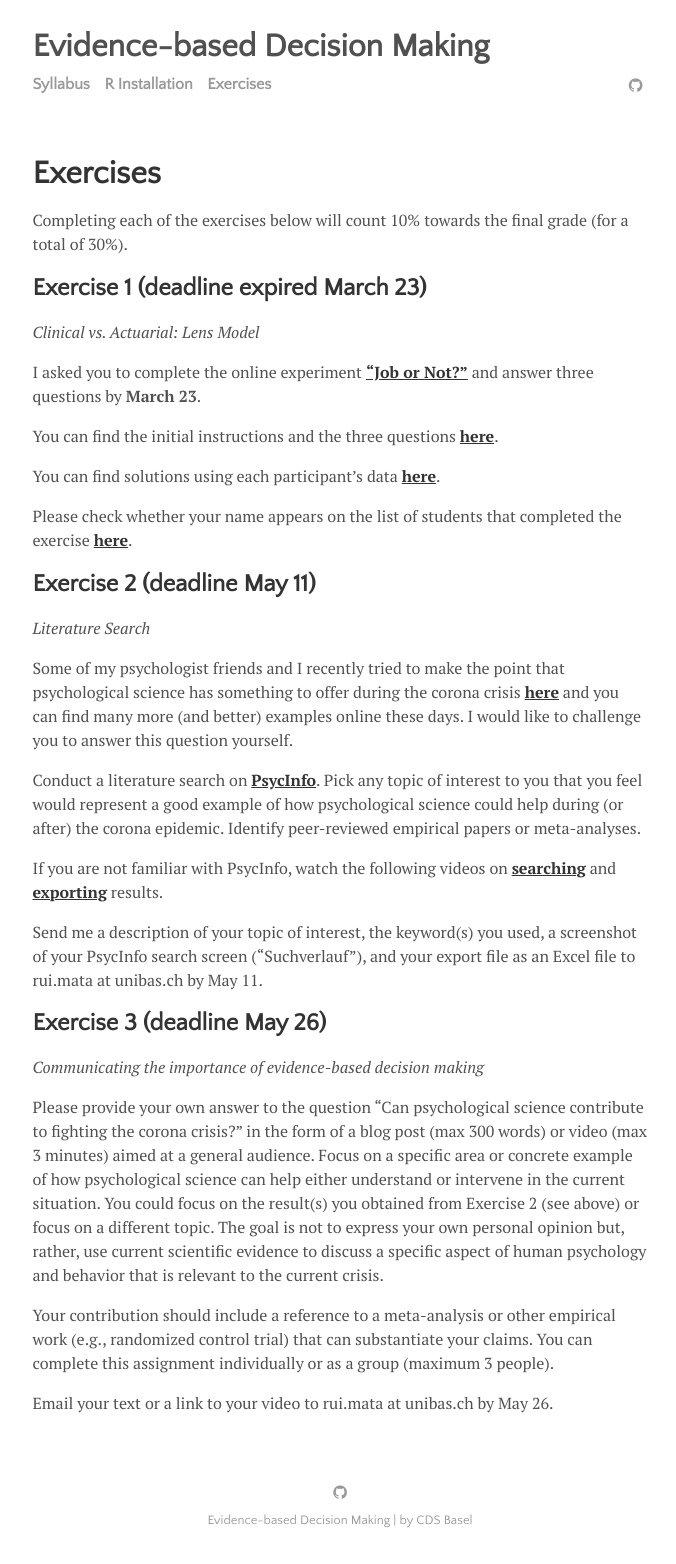
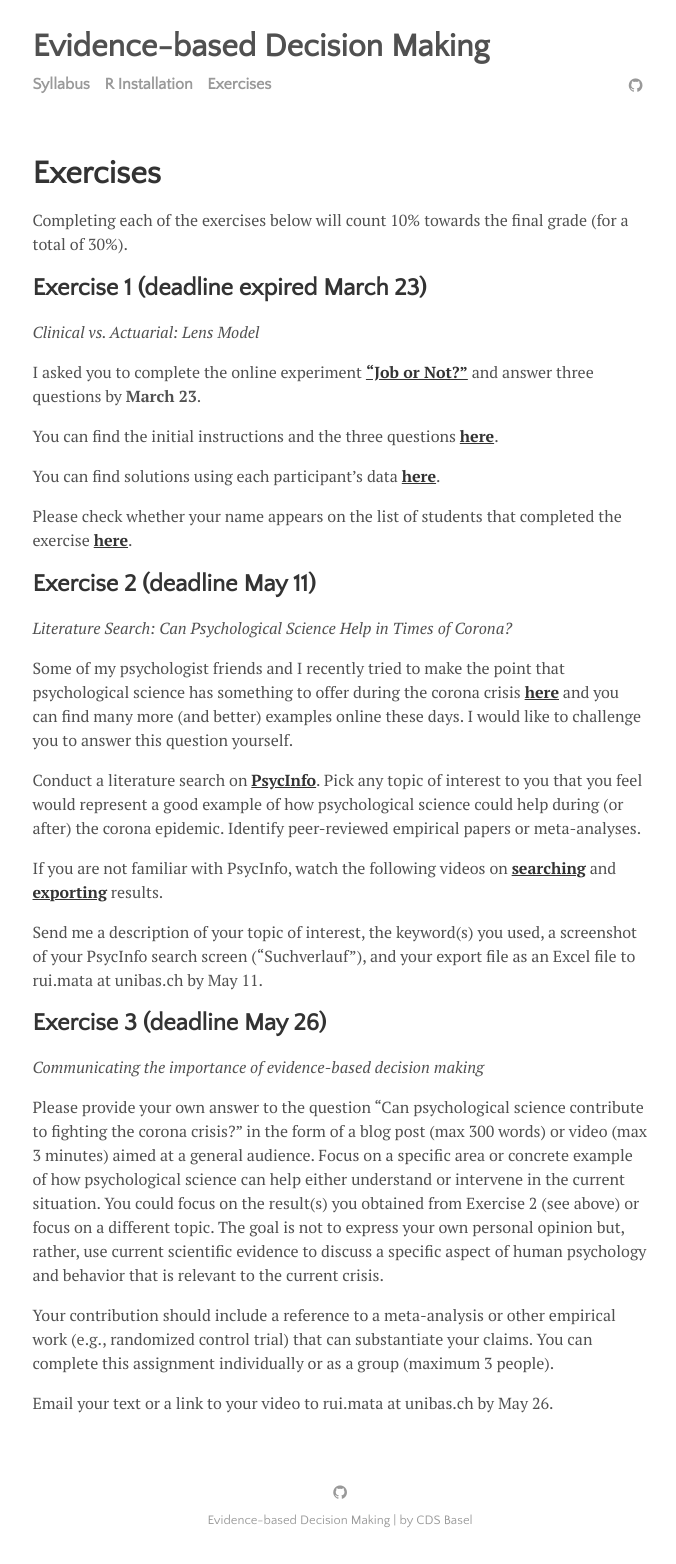
Before and after one commit to matarui/evidencebaseddm, a Jekyll site: the page built from menu/projects.md, in a window 1280 px wide. Shown: the whole page, without its empty margins (300-976 px from the left). Built offline with Jekyll 4.4.1, drawn with Linux system fonts in a browser that asks for light colours.

Commit message:
Update projects.md

```diff
--- a/menu/projects.md
+++ b/menu/projects.md
@@ -18,7 +18,7 @@ You can find solutions using each participant's data <a href="http://matarui.git
 Please check whether your name appears on the list of students that completed the exercise <a href="http://matarui.github.io/evidencebaseddm/assets/exercises/Exercise1_studentlist.pdf"><b>here</b></a>.
 
 ## Exercise 2 (deadline May 11)
-*Literature Search*
+*Literature Search: Can Psychological Science Help in Times of Corona?*
 
 Some of my psychologist friends and I recently tried to make the point that psychological science has something to offer during the corona crisis <a href="https://tube.switch.ch/videos/63e601c8"><b>here</b></a> and you can find many more (and better) examples online these days. I would like to challenge you to answer this question yourself.
 
```
